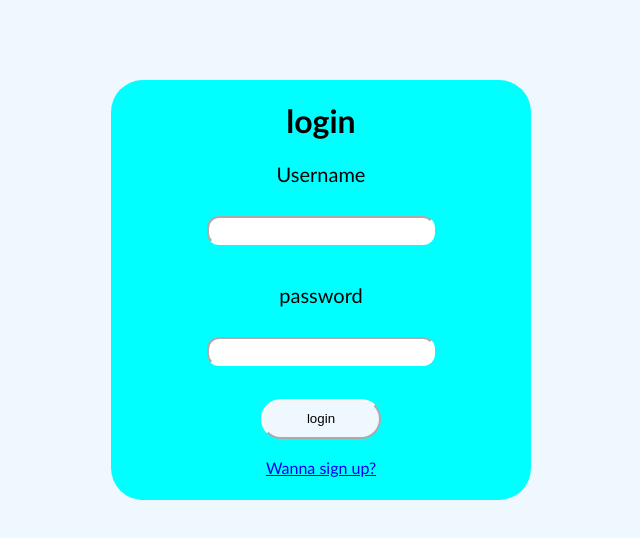
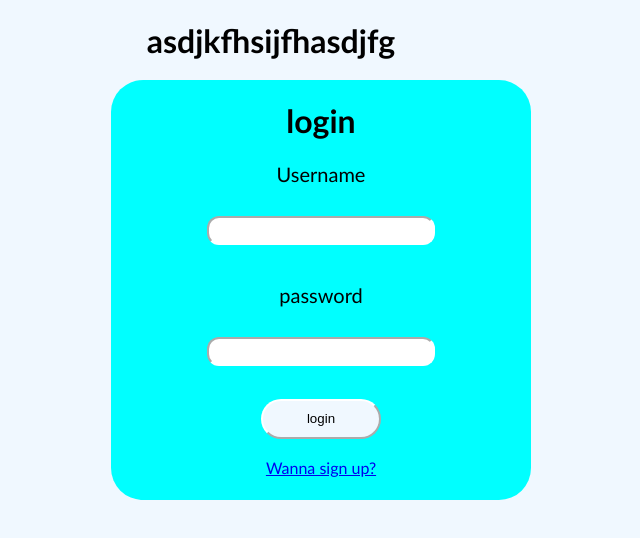
Before and after one commit to zakiraliabro/project3, a plain HTML site: page index.html in a window 1280 px wide. Shown: the whole page, without its empty margins (369-1009 px from the left). Drawn offline with Linux system fonts and the light colour scheme.

Commit message:
Update index.html

```diff
--- a/index.html
+++ b/index.html
@@ -7,6 +7,7 @@
 </head>
 
 <body>
+    <h1>asdjkfhsijfhasdjfg</h1>
     <div id="form-frame">
         <h1>login</h1>
         <label  for="username">Username <br>
```
